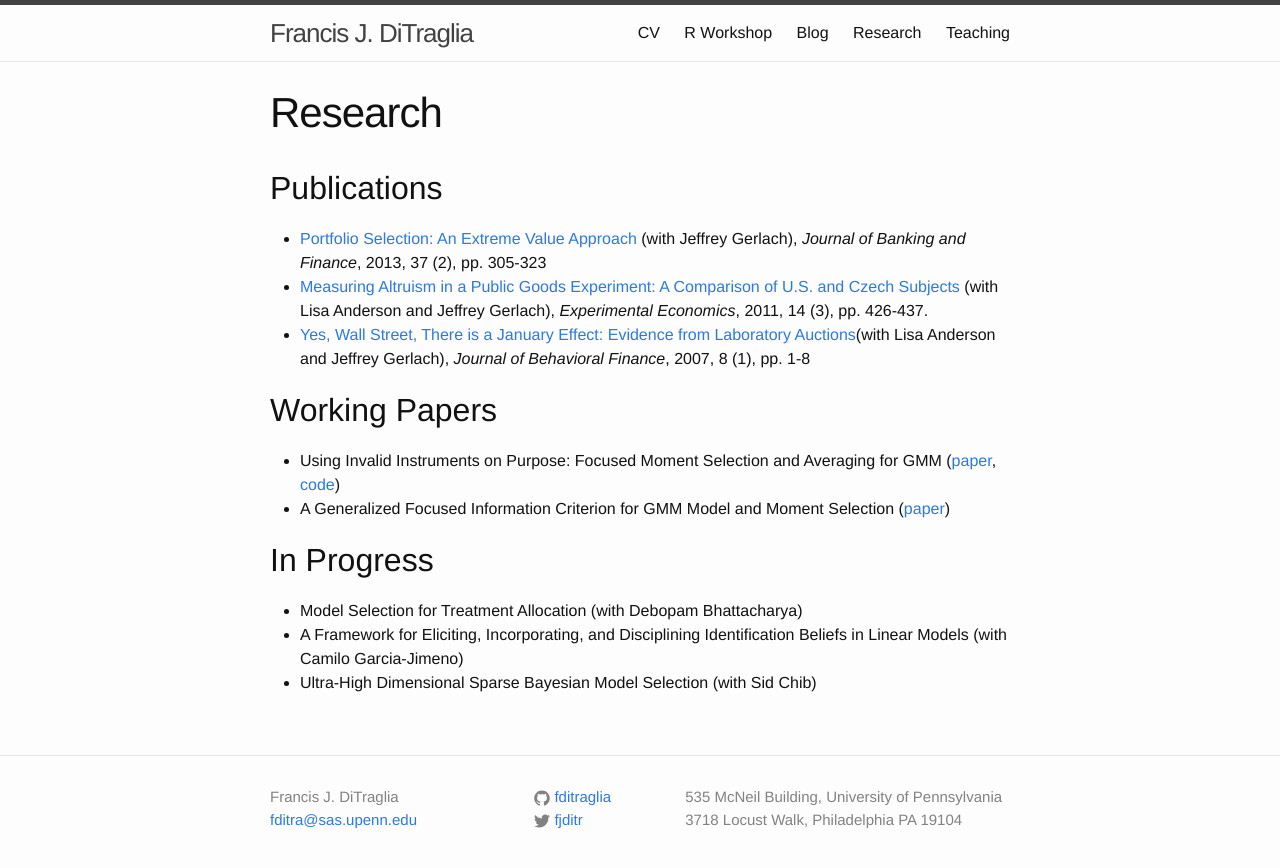
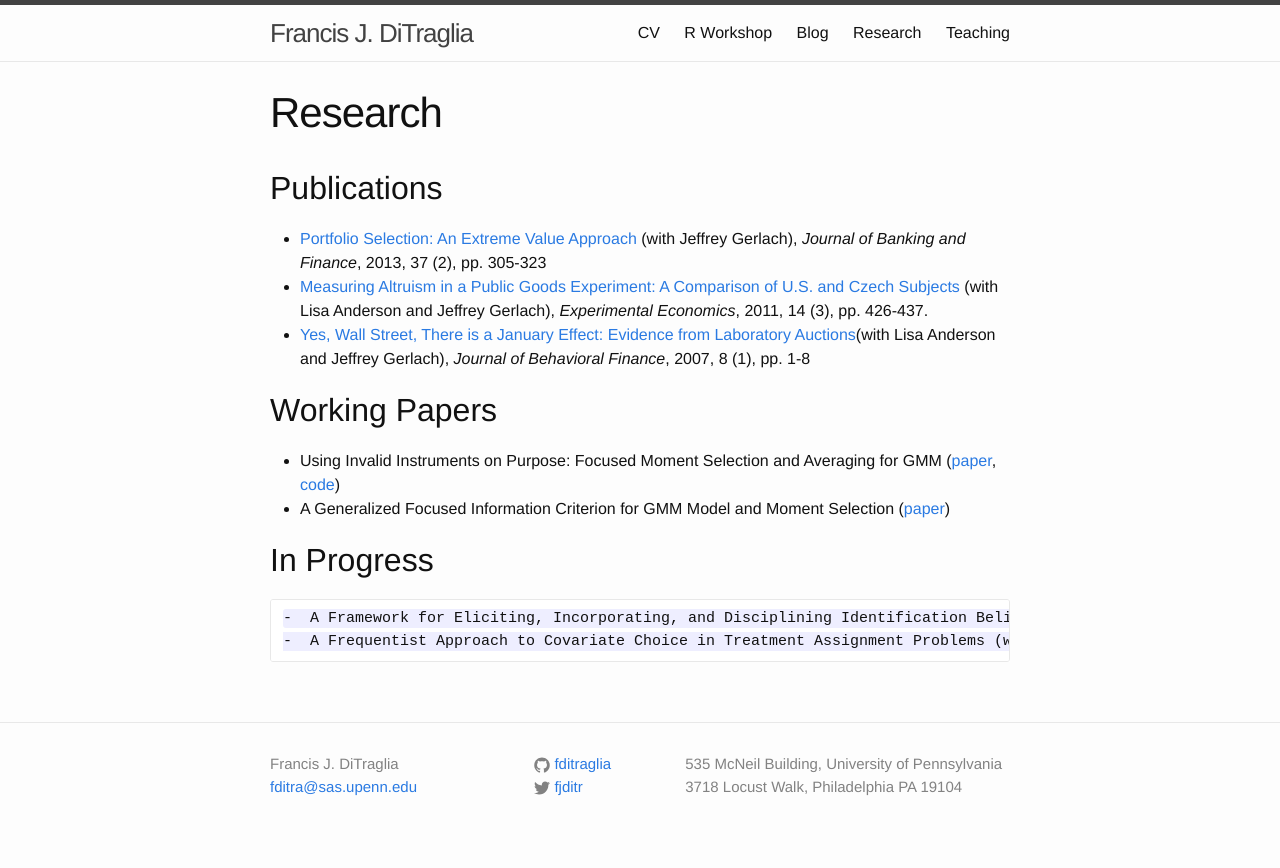
Before and after one commit to fditraglia/fditraglia.github.io, a Jekyll site: the page built from research.md, in a window 1280 px wide. Shown: the top 868 px of the page. Built offline with Jekyll 4.4.1, drawn with Linux system fonts in a browser that asks for light colours.

Commit message:
update works in progress

```diff
--- a/research.md
+++ b/research.md
@@ -15,6 +15,8 @@
 - A Generalized Focused Information Criterion for GMM Model and Moment Selection ([paper]({{ site.base }}/pdf/GFIC_paper.pdf))
 
 ## In Progress
-- Model Selection for Treatment Allocation (with Debopam Bhattacharya)
-- A Framework for Eliciting, Incorporating, and Disciplining Identification Beliefs in Linear Models (with Camilo Garcia-Jimeno)
-- Ultra-High Dimensional Sparse Bayesian Model Selection (with Sid Chib)
+	-  A Framework for Eliciting, Incorporating, and Disciplining Identification Beliefs in Linear Models (with Camilo Garcia-Jimeno)
+  -  Estimating the Effects of Online Discussions on Student Performance (with Aislinn Bohren and Petra Todd)
+  -  High-Dimensional Sparse Bayesian Variable Selection (with Sid Chib)
+	-  A Frequentist Approach to Covariate Choice in Treatment Assignment Problems (with Debopam Bhattacharya)
+-  Ultra-High Dimensional Sparse Bayesian Model Selection (with Sid Chib)
```
